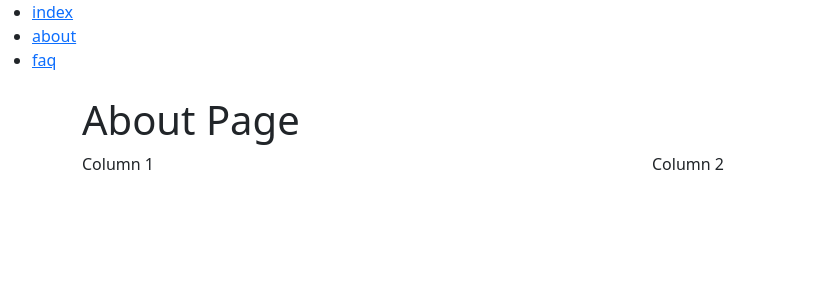
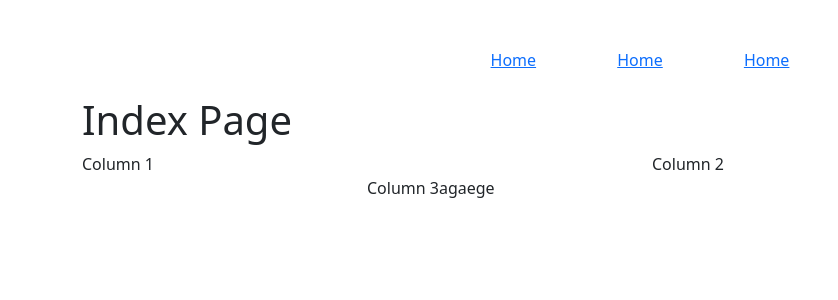
Before and after one commit to rlayfl/iy4103-example-flask-app, a Flask app: page / in a window 1280 px wide. Shown: the top 300 px of the page, without its empty margins (0-838 px from the left). Run offline with Flask 3, Linux system fonts and the light colour scheme.

Commit message:
Edited layout of nav on base, removed home, changed url to index.html

```diff
--- a/app.py
+++ b/app.py
@@ -39,7 +39,7 @@ class Like(db.Model):
 
 @app.route('/')
 def home():
-    return render_template('home.html')
+    return render_template('index.html')
 
 @app.route('/example')
 def example():
--- a/templates/base.html
+++ b/templates/base.html
@@ -12,11 +12,26 @@
 
 <body>
 
-    <ul>
-        <li><a href="/">index</a></li>
-        <li><a href="/about">about</a></li>
-        <li><a href="/faq">faq</a></li>
-    </ul>
+    <div class="container">
+        <div class="row">
+            <div class="col-4 offset-4 text-center mt-5">
+                <div class="row">
+                    <div class="col-4">
+                        <a href="">Home</a>
+                    </div>
+                    <div class="col-4">
+                        <a href="">Home</a>
+                    </div>
+                    <div class="col-4">
+                        <a href="">Home</a>
+                    </div>
+                </div>
+            </div>
+        </div>
+    </div>
+
+
+
 
     {% block content %}
         <!-- Child templates insert their main content here -->
--- a/templates/home.html
+++ /dev/null
@@ -1,16 +0,0 @@
-{% extends "base.html" %}
-{% block content %}
-
-<div class="container mt-4">
-    <h1>About Page</h1>
-    <div class="row">
-        <div class="col-12 col-md-6">
-            Column 1
-        </div>
-        <div class="col-12 col-md-6">
-            Column 2
-        </div>
-    </div>
-</div>
-
-{% endblock %}
```
